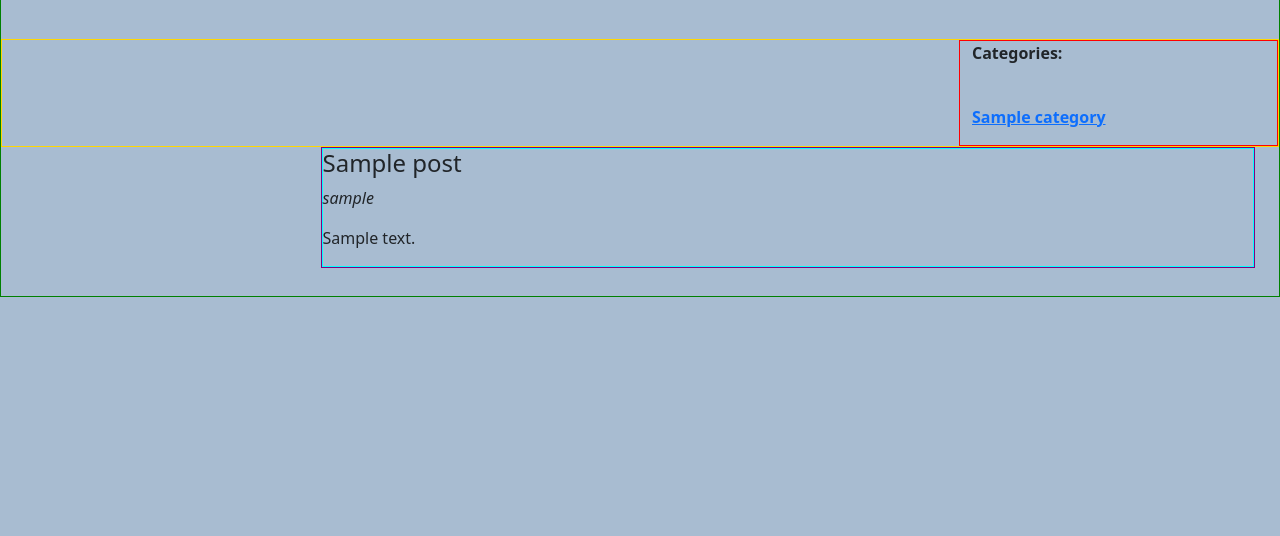
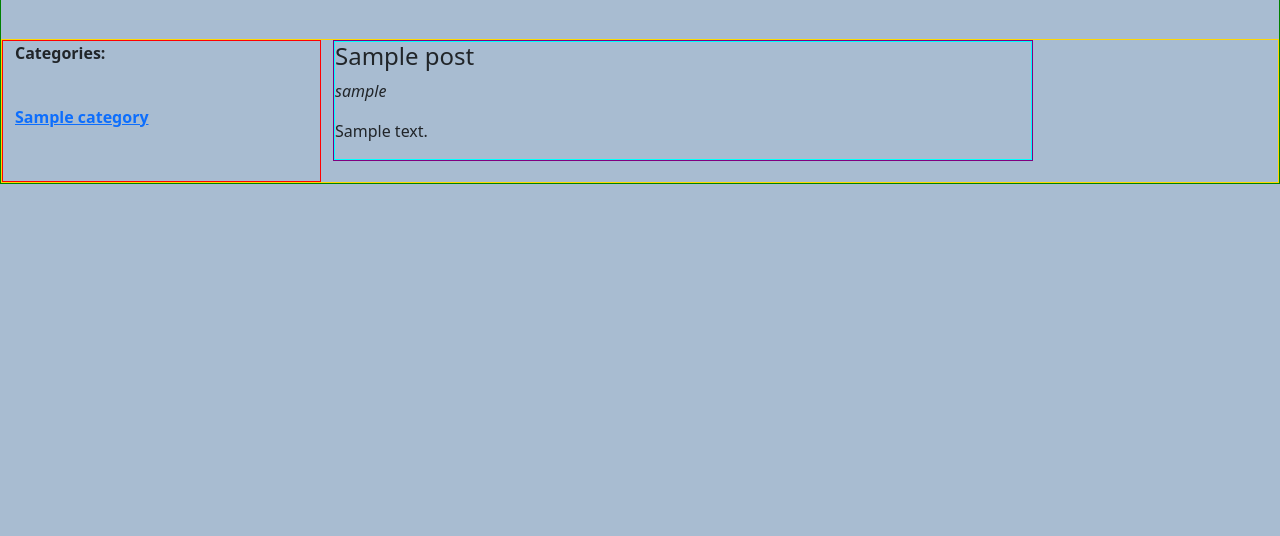
Before and after one commit to Code-Institute-Submissions/SamuelMasters-blathr_DecResub, a Django app: page / in a window 1280 px wide. Shown: the part 75-611 px from the top of the page. Run offline with Django 3.2, Linux system fonts and the light colour scheme; tables that the repository leaves empty hold one stand-in row (values such as "Sample post").

Commit message:
Reworked index.html into workable flex columns

```diff
--- a/static/css/style.css
+++ b/static/css/style.css
@@ -46,6 +46,7 @@ footer {
 #body-row {
     margin: 3% 0 0 0;
     padding: 0;
+    justify-content: left;
     border: 1px solid gold; /* development only */
 }
 
--- a/templates/index.html
+++ b/templates/index.html
@@ -2,17 +2,15 @@
 
 {% block content %}
 
-<div class="row container-fluid" id="body-row" >
+<div class="row" id="body-row">
     <div class="col-md-3" id="category-col">
         <p><strong>Categories:</strong></p><br>
         {% for category in category_list %}
         <p><a href="#"><strong>{{ category.name }}</strong></a></p>
         {% endfor %}
     </div>
-</div>
 
-
-<div class="row container-fluid">
+    <div class="col-md-9">
         {% for post in post_list %}
         <div class="col-12 col-md-9">
             <div class="post-card">
@@ -25,5 +23,6 @@
         </div>
         {% endfor %}
     </div>
+</div>
 
 {% endblock %}
```
Lines whose indentation alone changed are shown as unchanged.
